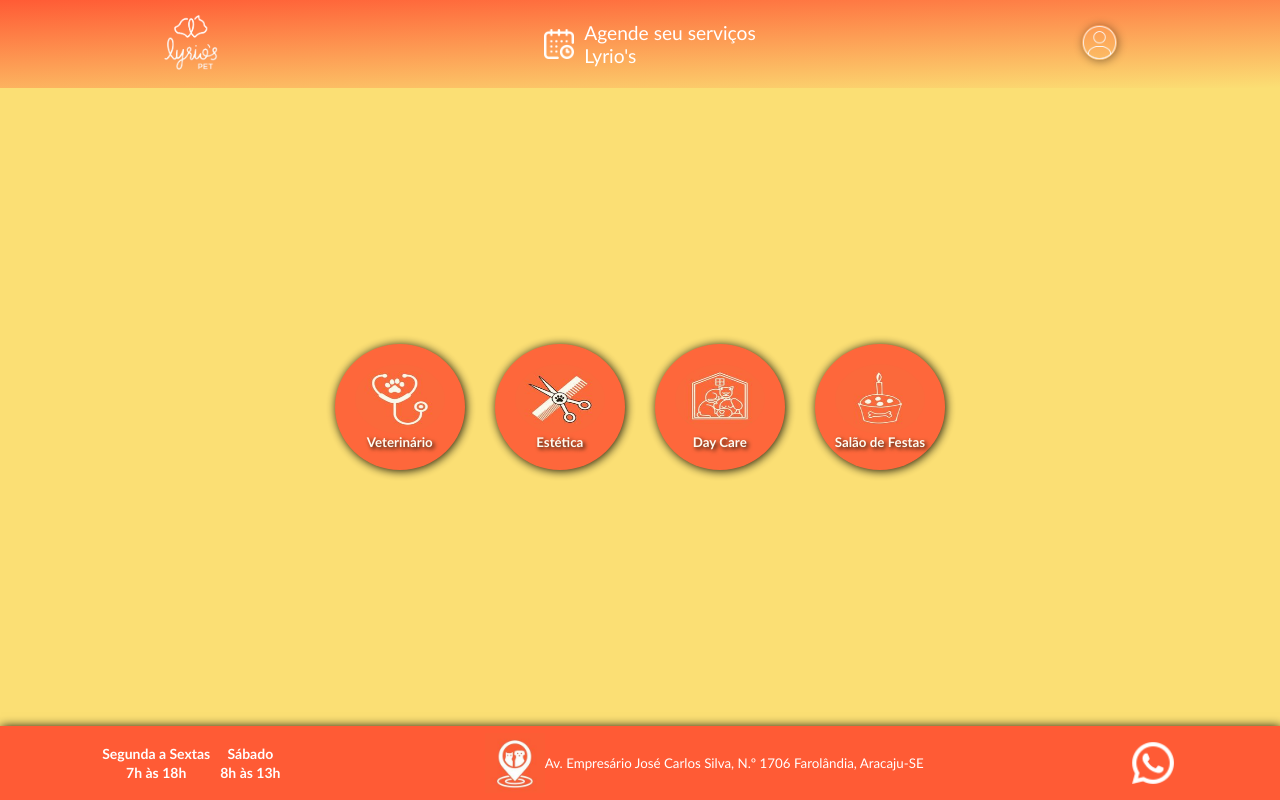
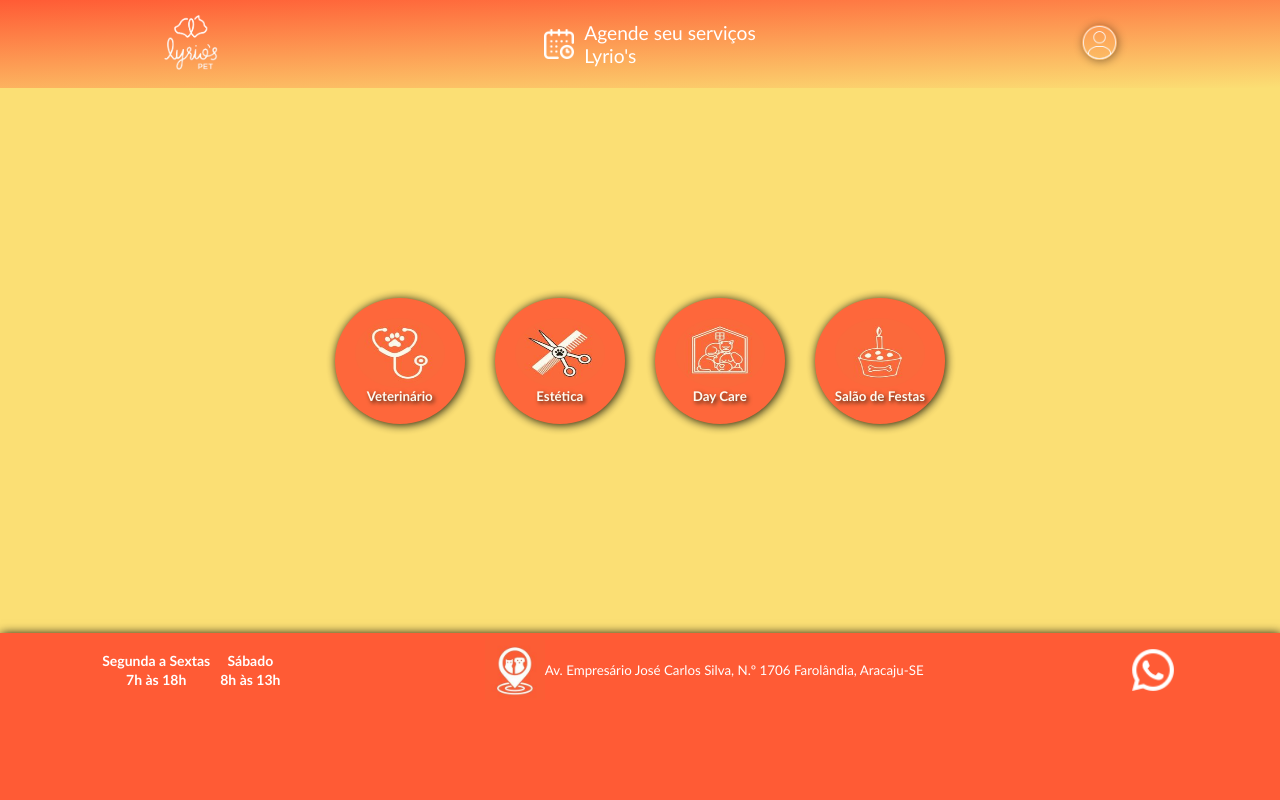
Before and after one commit to nahinMSM/Sistema-de-Agendamento, a plain HTML site: page index.html in a window 1280 px wide. Drawn offline with Linux system fonts and the light colour scheme.

Commit message:
Agendamento Lyrios

```diff
--- a/CSS/Style.css
+++ b/CSS/Style.css
@@ -106,7 +106,7 @@ main::-webkit-scrollbar {
 }
 
 .service-btn span {
-  text-shadow: 2px 2px 4px black;
+  text-shadow: 2px 2px 4px rgba(0, 0, 0, 0.852);
   font-weight: 900;
 }
 
@@ -201,14 +201,10 @@ footer {
   align-items: center;
   background-color: var(--laranja);
   margin-bottom: 0;
-  padding: 7px 0;
+  padding-top: 7px;
+  padding-bottom: 100px;
   box-shadow: 1px 1px 10px black;
   /* 898 */
-}
-
-footer img {
-  /* height: 60px; */
-  /* margin-right: 10px; */
 }
 
 footer button {
```
